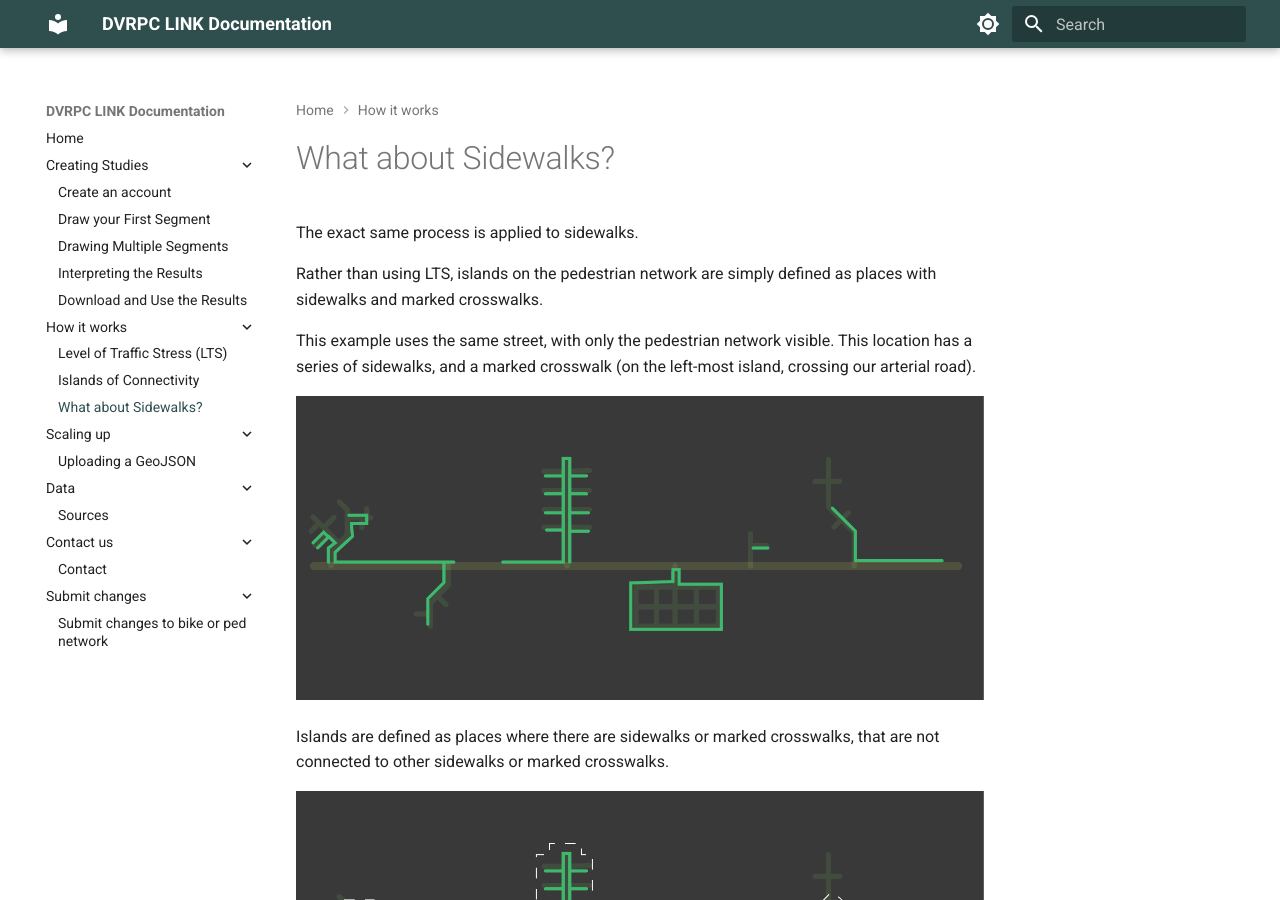
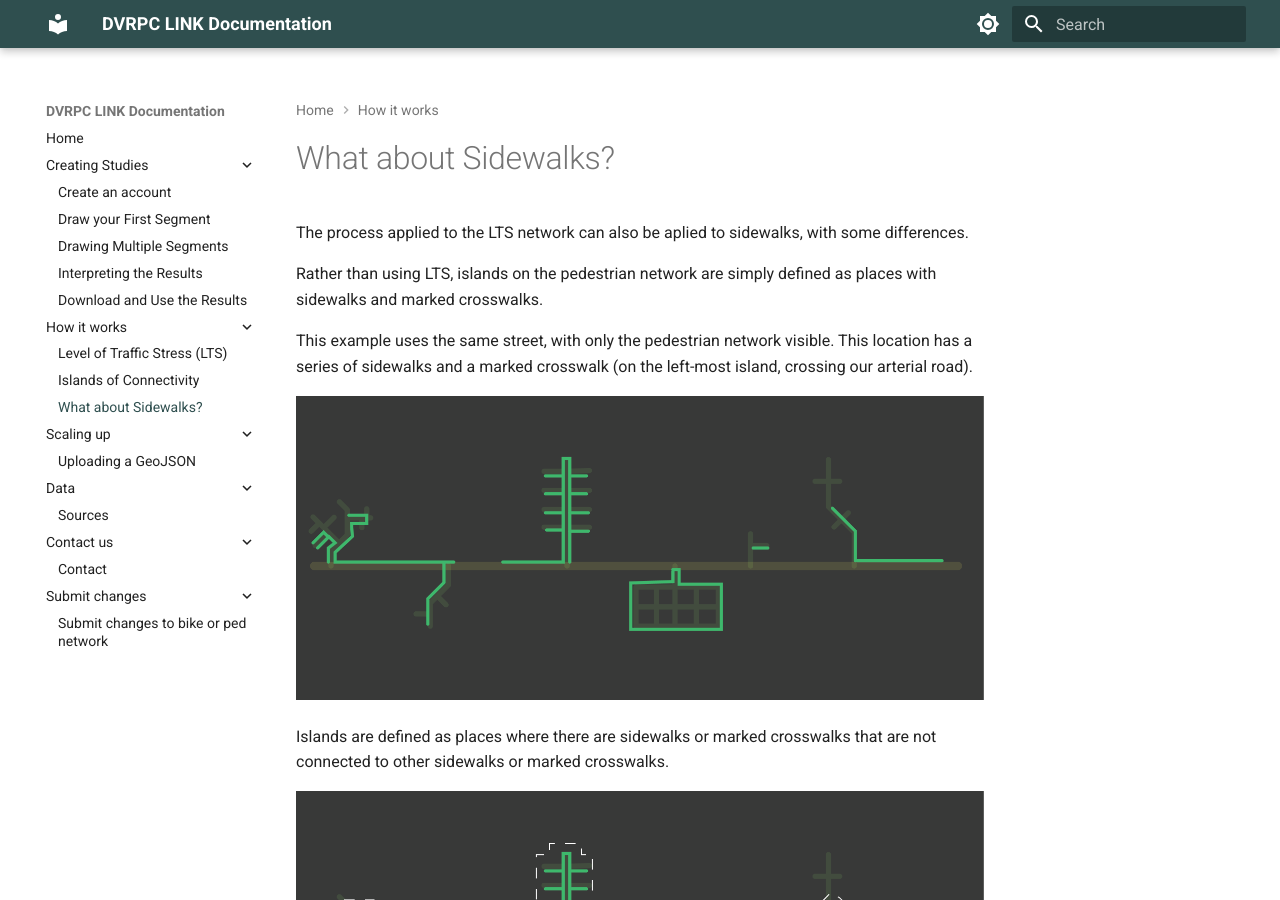
Before and after one commit to dvrpc/link-docs, an MkDocs documentation site: the page built from docs/how-it-works/sidewalk.md, in a window 1280 px wide and 900 px high. Built offline with MkDocs 1.6.1 and Material for MkDocs 9.7.7, drawn with Linux system fonts in a browser that asks for light colours; some of the changed text lies outside the part shown.

Commit message:
ariella comments

```diff
--- a/docs/how-it-works/sidewalk.md
+++ b/docs/how-it-works/sidewalk.md
@@ -1,13 +1,13 @@
-The exact same process is applied to sidewalks.
+The process applied to the LTS network can also be aplied to sidewalks, with some differences.
 
 Rather than using LTS, islands on the pedestrian network are simply defined as places with sidewalks and marked crosswalks.
 
 This example uses the same street, with only the pedestrian network visible. This location has a series of
-sidewalks, and a marked crosswalk (on the left-most island, crossing our arterial road).
+sidewalks and a marked crosswalk (on the left-most island, crossing our arterial road).
 
 ![Diagram of a street shown with green sidewalks](../assets/explainer_diagrams/d9.png)
 
-Islands are defined as places where there are sidewalks or marked crosswalks, that are not connected to other sidewalks or marked crosswalks.
+Islands are defined as places where there are sidewalks or marked crosswalks that are not connected to other sidewalks or marked crosswalks.
 
 ![Sidewalks with outlines representing islands](../assets/explainer_diagrams/d10.png)
 
```
Also changed, not shown: other parts of docs/how-it-works/sidewalk.md (+1 -1 lines), docs/contact/changes.md (+3 -3 lines), docs/getting-started/Interpreting-the-results.md (+2 -3 lines), docs/getting-started/draw-first-seg.md (+1 -1 lines), docs/how-it-works/islands.md (+2 -2 lines), docs/how-it-works/lts.md (+3 -3 lines).
